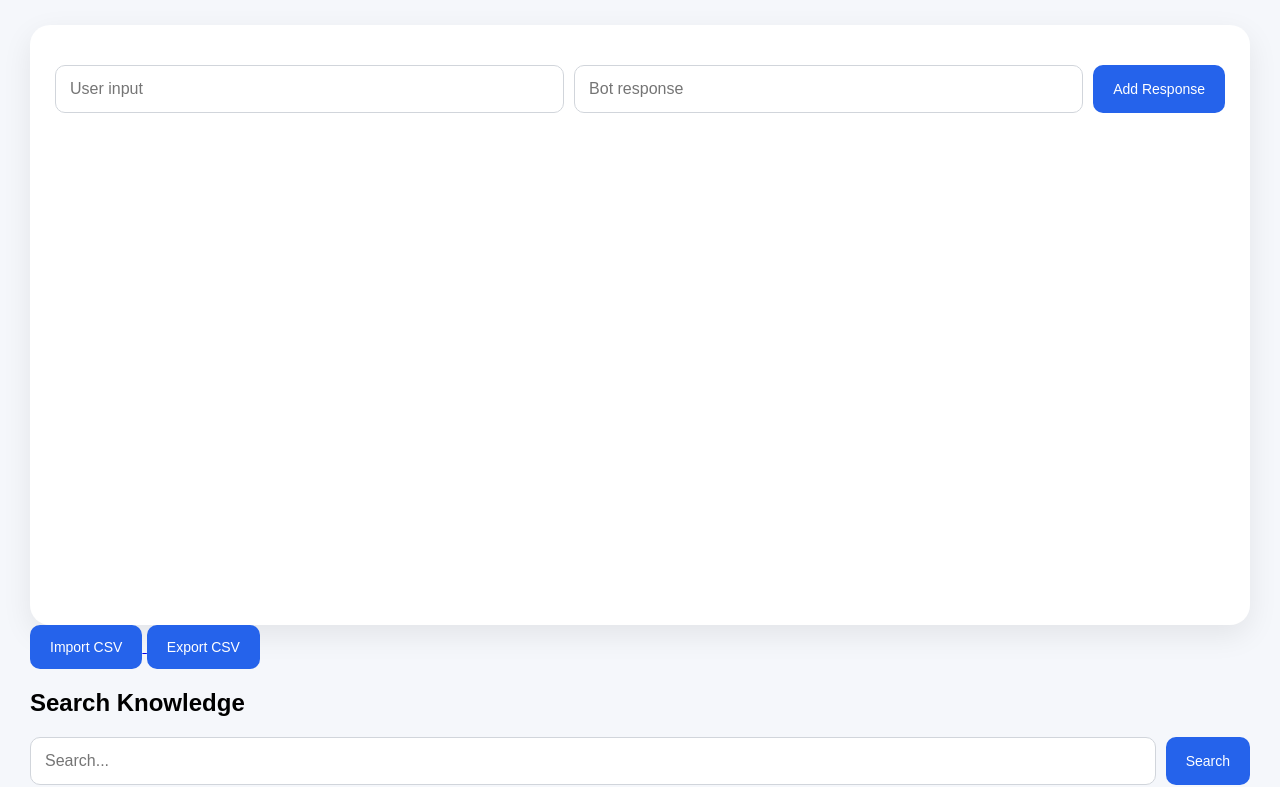
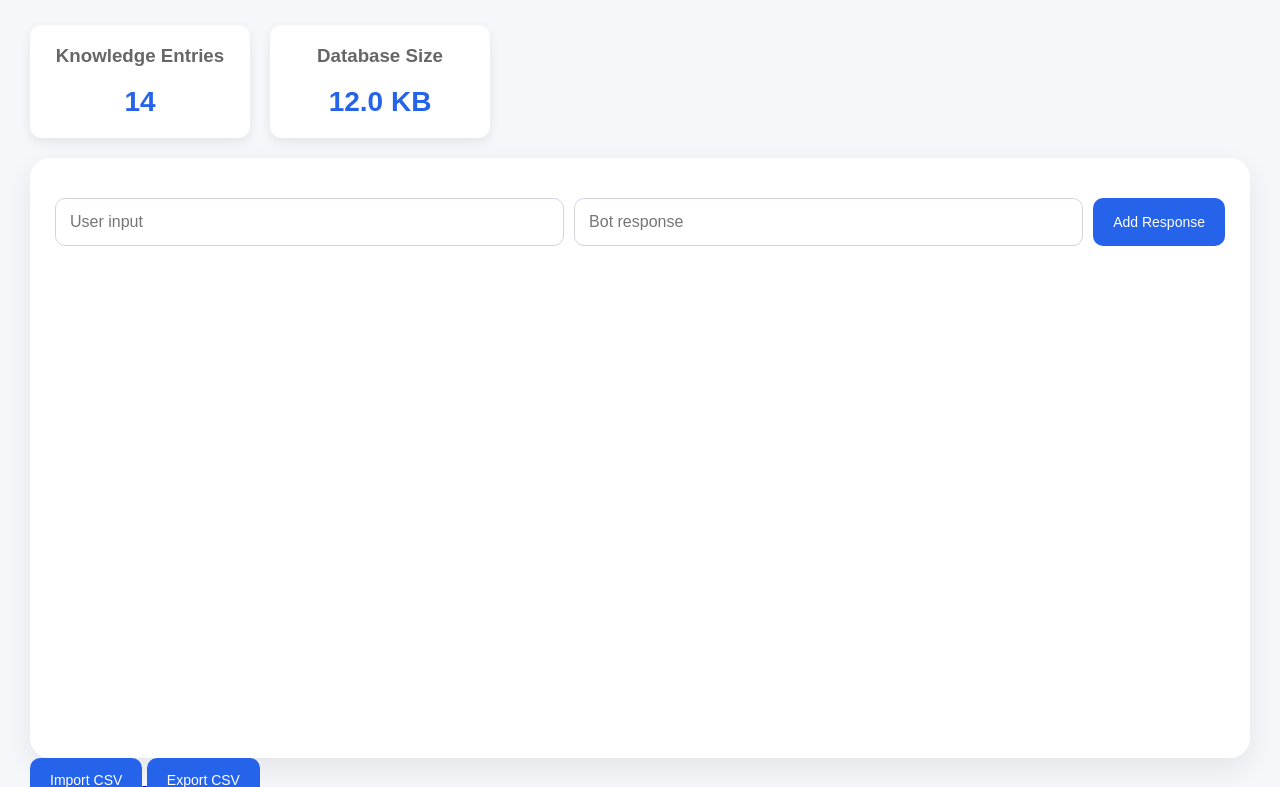
Before and after one commit to annalangan100/chatbot-project, a Flask app: page /admin in a window 1280 px wide. Shown: the part 141-928 px from the top of the page. Run offline with Flask 3, Linux system fonts and the light colour scheme; data comes from the database, SQL or seed files in the repository.

Commit message:
Add statistic dashboard functionality

```diff
--- a/app.py
+++ b/app.py
@@ -4,7 +4,18 @@ from utils.database import get_semantic_response
 from utils.memory import load_user_data
 from utils.memory_commands import handle_memory_command
 from utils.chat_history import load_chat_history, save_chat_history, clear_chat_history
-from utils.database import get_semantic_response, add_response, get_all_knowledge, delete_response, update_response, get_response_by_id, search_knowledge, import_csv, export_csv
+from utils.database import (
+    get_semantic_response,
+    add_response, get_all_knowledge,
+    delete_response,
+    update_response,
+    get_response_by_id,
+    search_knowledge,
+    import_csv,
+    export_csv,
+    get_knowledge_count,
+    get_database_size
+)
 
 app = Flask(__name__)
 
@@ -95,9 +106,20 @@ def admin():
 
         knowledge = get_all_knowledge()
 
+    knowledge_count = (
+        get_knowledge_count()
+    )
+
+    database_size = (
+        get_database_size()
+    )
+
     return render_template(
         "admin.html",
-        knowledge=knowledge
+        knowledge=knowledge,
+        knowledge_count=knowledge_count,
+        database_size=database_size,
+
     )
 
 @app.route("/delete/<int:response_id>", methods=["POST"])
--- a/static/styles.css
+++ b/static/styles.css
@@ -198,3 +198,47 @@ footer {
 
     background-color: #2563eb;
 }
+
+.stats-container {
+
+    display: flex;
+
+    gap: 20px;
+
+    margin-bottom: 20px;
+}
+
+.stat-card {
+
+    background: white;
+
+    padding: 20px;
+
+    border-radius: 12px;
+
+    min-width: 180px;
+
+    text-align: center;
+
+    box-shadow:
+        0 4px 12px
+        rgba(0,0,0,0.08);
+}
+
+.stat-card h3 {
+
+    margin-top: 0;
+
+    color: #666;
+}
+
+.stat-card p {
+
+    font-size: 28px;
+
+    font-weight: bold;
+
+    margin: 10px 0 0 0;
+
+    color: #2563eb;
+}
--- a/templates/admin.html
+++ b/templates/admin.html
@@ -17,7 +17,33 @@
         <p>Add new knowledge for Echo</p>
     </div>
 
+    <div class="stats-container">
 
+        <div class="stat-card">
+
+            <h3>
+                Knowledge Entries
+            </h3>
+
+            <p>
+                {{ knowledge_count }}
+            </p>
+
+        </div>
+
+        <div class="stat-card">
+
+            <h3>
+                Database Size
+            </h3>
+
+            <p>
+                {{ database_size }} KB
+            </p>
+
+        </div>
+
+    </div>
 
     <div class="chat-container">
 
--- a/utils/database.py
+++ b/utils/database.py
@@ -305,3 +305,39 @@ def export_csv(file_path):
         writer.writerows(
             data
         )
+
+def get_knowledge_count():
+
+    import sqlite3
+
+    connection = sqlite3.connect(
+        "data/responses.db"
+    )
+
+    cursor = connection.cursor()
+
+    cursor.execute(
+        """
+        SELECT COUNT(*)
+        FROM responses
+        """
+    )
+
+    count = cursor.fetchone()[0]
+
+    connection.close()
+
+    return count
+
+def get_database_size():
+
+    import os
+
+    size = os.path.getsize(
+        "data/responses.db"
+    )
+
+    return round(
+        size / 1024,
+        2
+    )
```
Also changed, not shown: count_response.py (deleted, +0 -19 lines).
